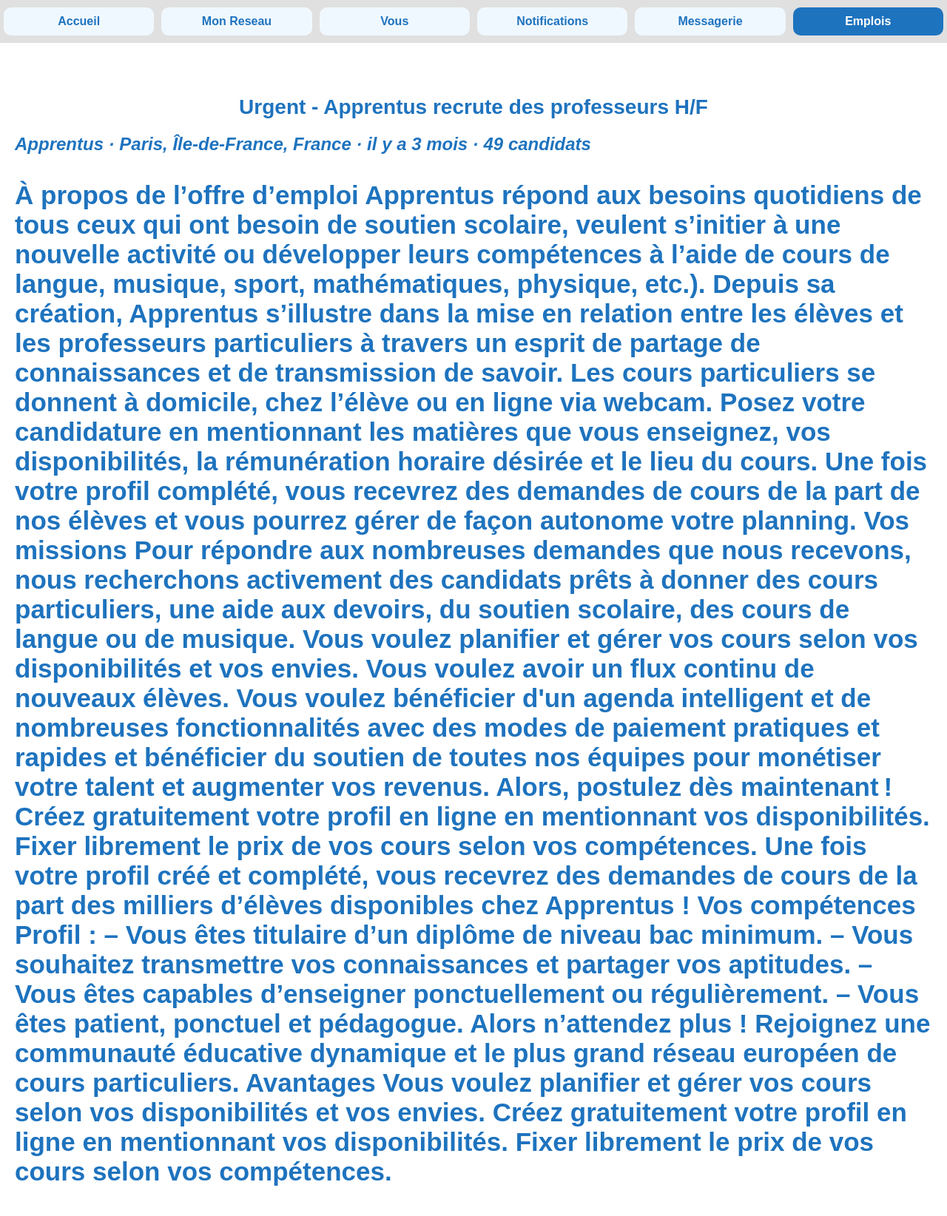
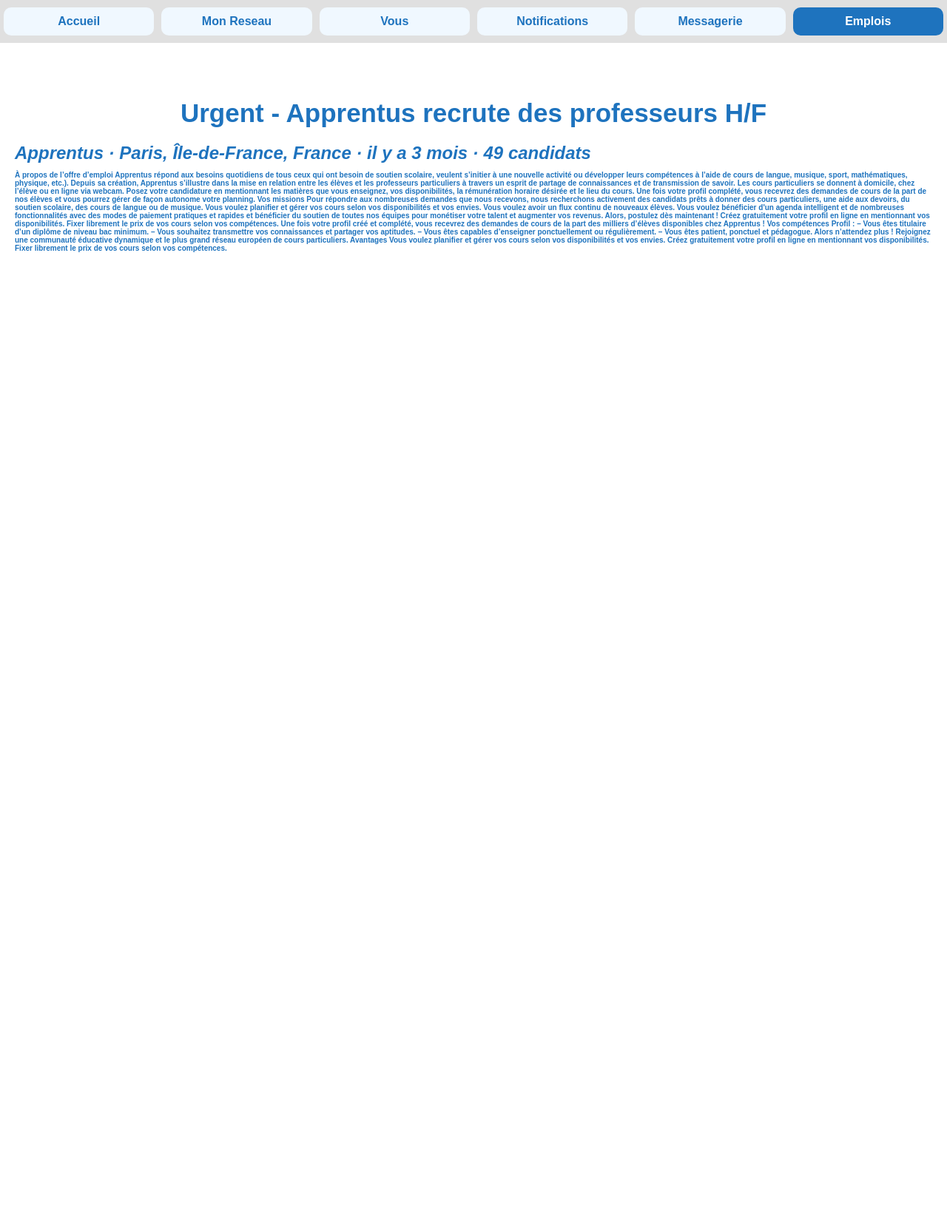
Before and after one commit to esyliab/ING2_TD9_EQUIPE2_WD, a PHP site: page /emploi1.html in a window 1280 px wide. Shown: the part 70-1714 px from the top of the page at 74% size. After the commit the page ends 411 px from the top, so only its background shows below. Run offline with PHP 8.4, Linux system fonts and the light colour scheme.

Commit message:
elia modif emploi

```diff
--- a/emplois.css
+++ b/emplois.css
@@ -64,14 +64,14 @@
 
 .jobs h1 {
     text-align: center;
-    font-size: 28px;
+    font-size: 35px;
     color: #1e73be;
     margin-bottom: 20px;
 }
 
 .jobs h3 {
 
-    font-size: 35px;
+    font-size: 10px;
     color: #1e73be;
     margin-bottom: 20px;
 }
```
